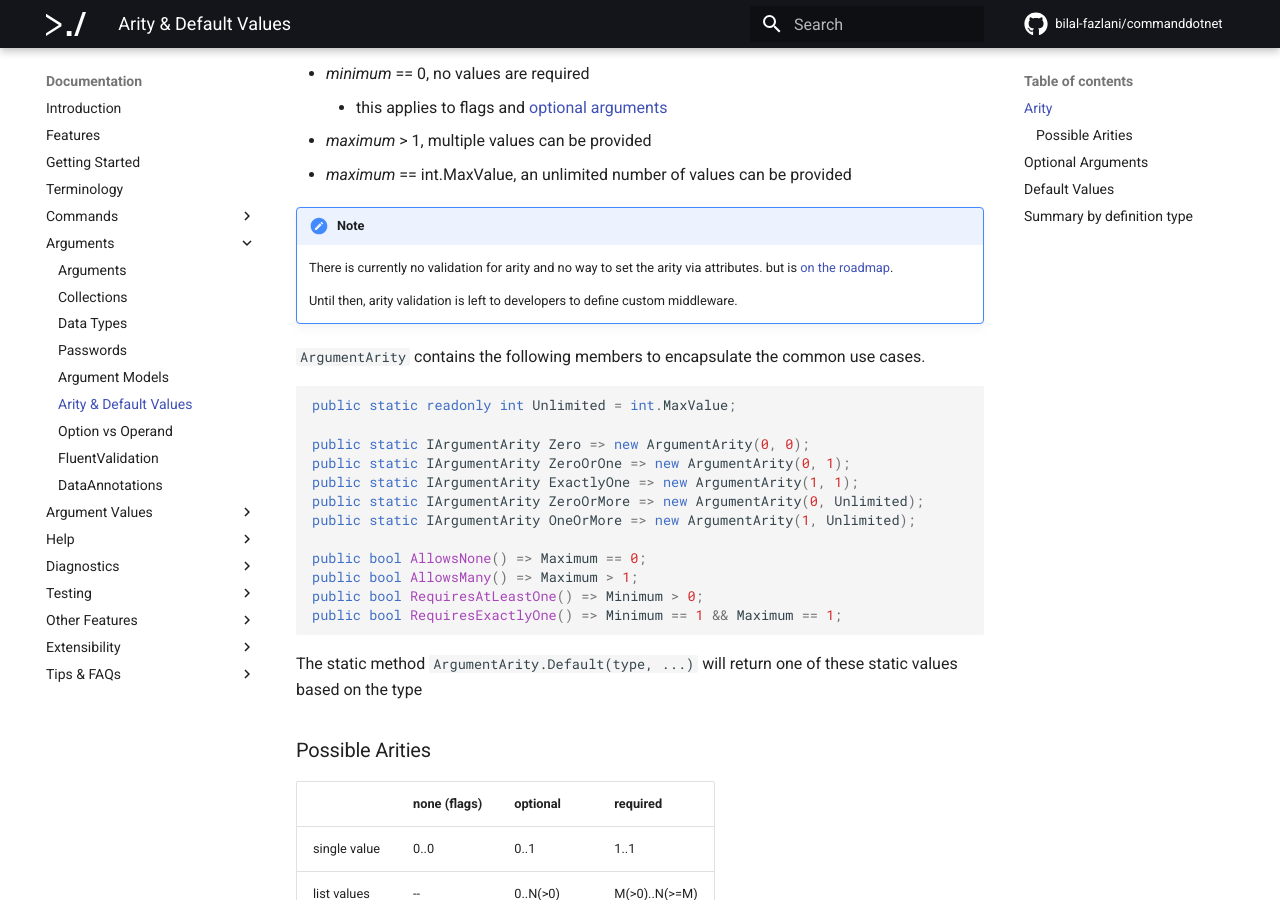
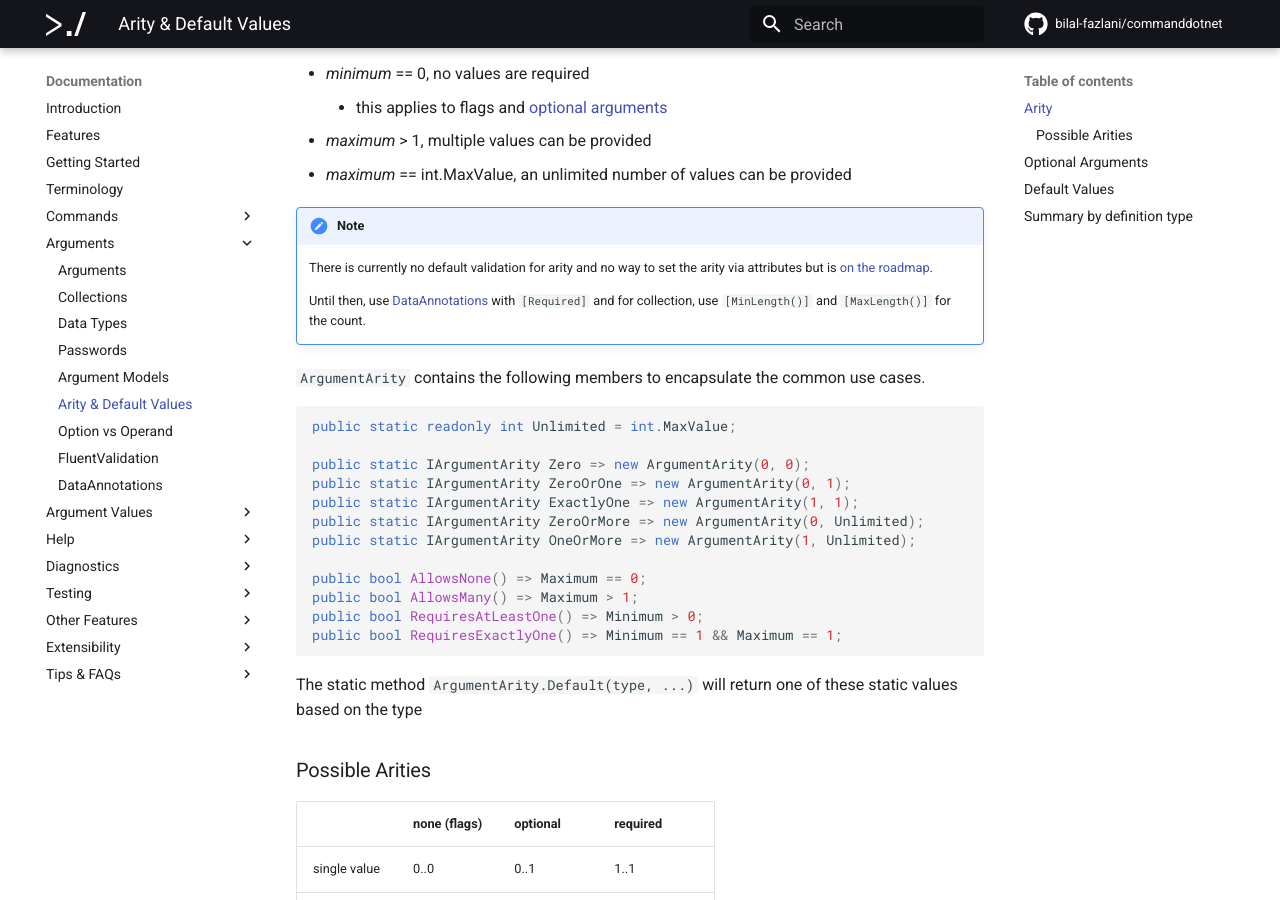
Before and after one commit to bilal-fazlani/commanddotnet, an MkDocs documentation site: the page built from docs/Arguments/argument-arity.md, in a window 1280 px wide and 900 px high, scrolled down 384 px. Built offline with MkDocs 1.6.1 and Material for MkDocs 9.7.7, drawn with Linux system fonts in a browser that asks for light colours; comment, search, counter and statistics services are not loaded.

Commit message:
suggest DataAnnotations for arity validation in docs

```diff
--- a/docs/Arguments/argument-arity.md
+++ b/docs/Arguments/argument-arity.md
@@ -16,10 +16,10 @@ When...
   * _maximum_ == int.MaxValue, an unlimited number of values can be provided
 
 !!! note
-    There is currently no validation for arity and no way to set the arity via attributes.
+    There is currently no default validation for arity and no way to set the arity via attributes
     but is [on the roadmap](https://github.com/bilal-fazlani/commanddotnet/issues/195).
 
-    Until then, arity validation is left to developers to define custom middleware.
+    Until then, use [DataAnnotations](./data-annotations-validation.md) with `[Required]` and for collection, use `[MinLength()]` and `[MaxLength()]` for the count.
 
 `ArgumentArity` contains the following members to encapsulate the common use cases.
 
```
